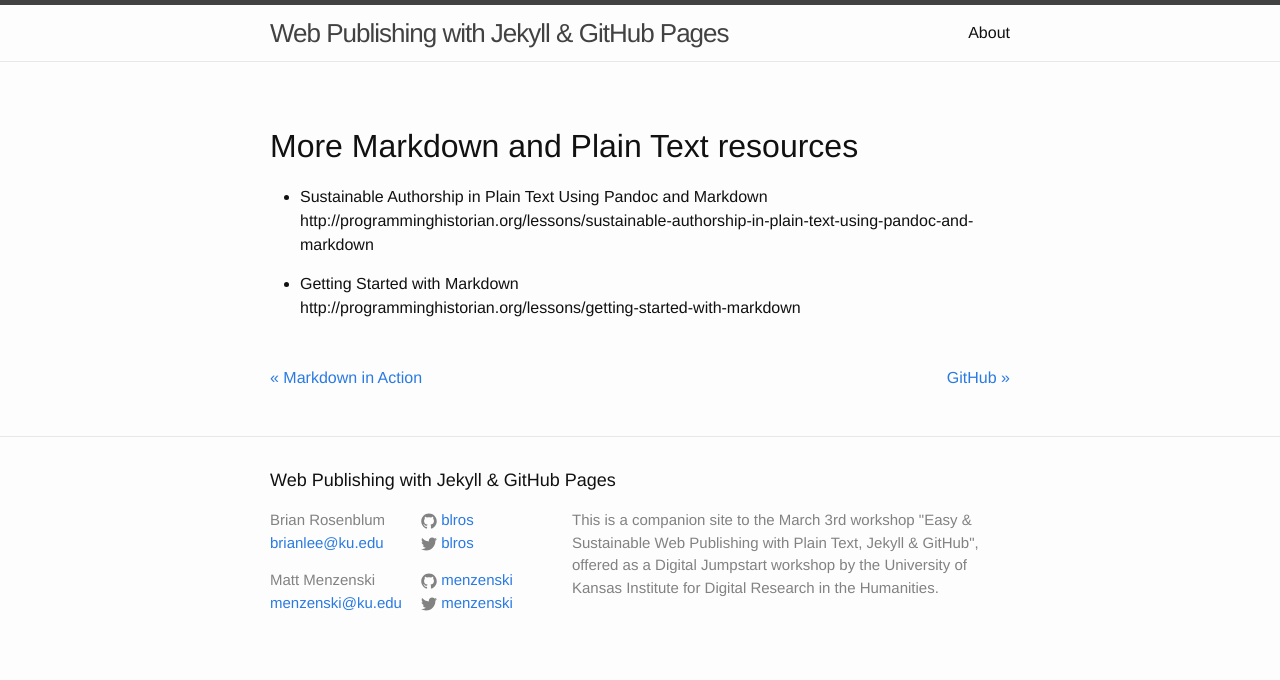
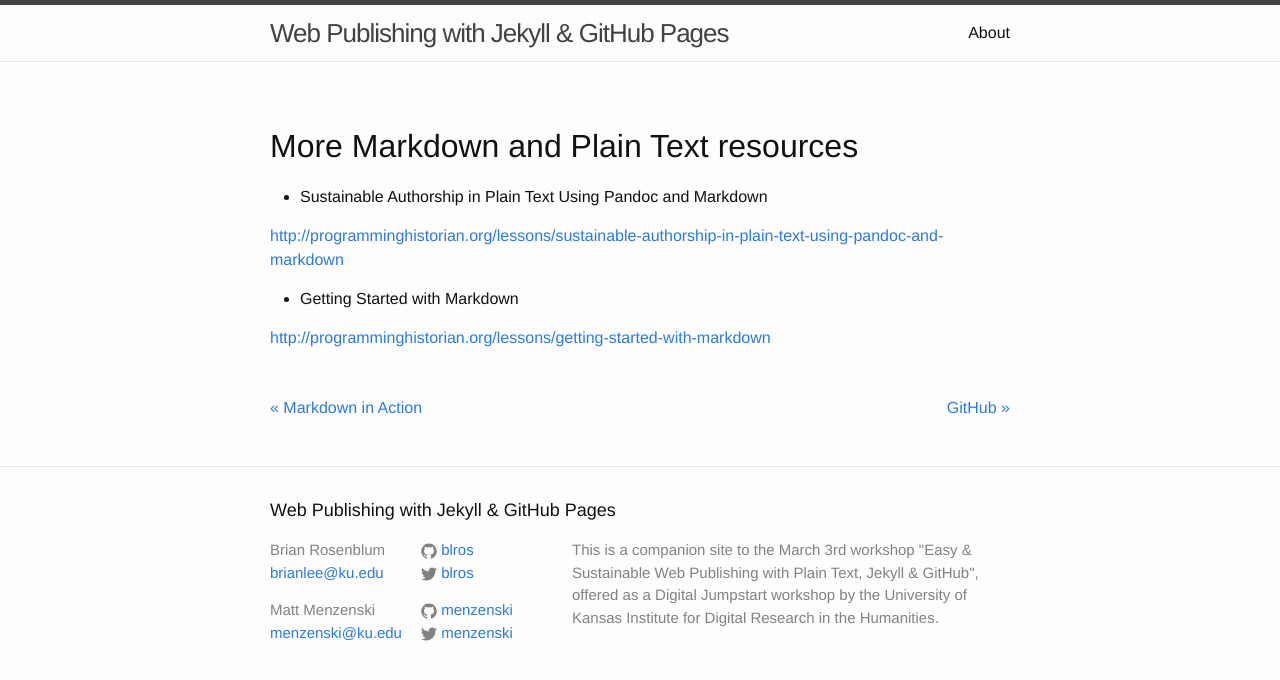
Before and after one commit to menzenski/idrh-static-site-workshop, a Jekyll site: the page built from _posts/2016-02-07-markdown-resources.md, in a window 1280 px wide. Shown: the top 680 px of the page. Built offline with Jekyll 4.4.1, drawn with Linux system fonts in a browser that asks for light colours.

Commit message:
Update 2016-02-07-markdown-resources.md

```diff
--- a/_posts/2016-02-07-markdown-resources.md
+++ b/_posts/2016-02-07-markdown-resources.md
@@ -10,7 +10,7 @@ published: true
 ## More Markdown and Plain Text resources
 
 * Sustainable Authorship in Plain Text Using Pandoc and Markdown
-http://programminghistorian.org/lessons/sustainable-authorship-in-plain-text-using-pandoc-and-markdown
+<http://programminghistorian.org/lessons/sustainable-authorship-in-plain-text-using-pandoc-and-markdown>
 
 * Getting Started with Markdown
-http://programminghistorian.org/lessons/getting-started-with-markdown
+<http://programminghistorian.org/lessons/getting-started-with-markdown>
```
